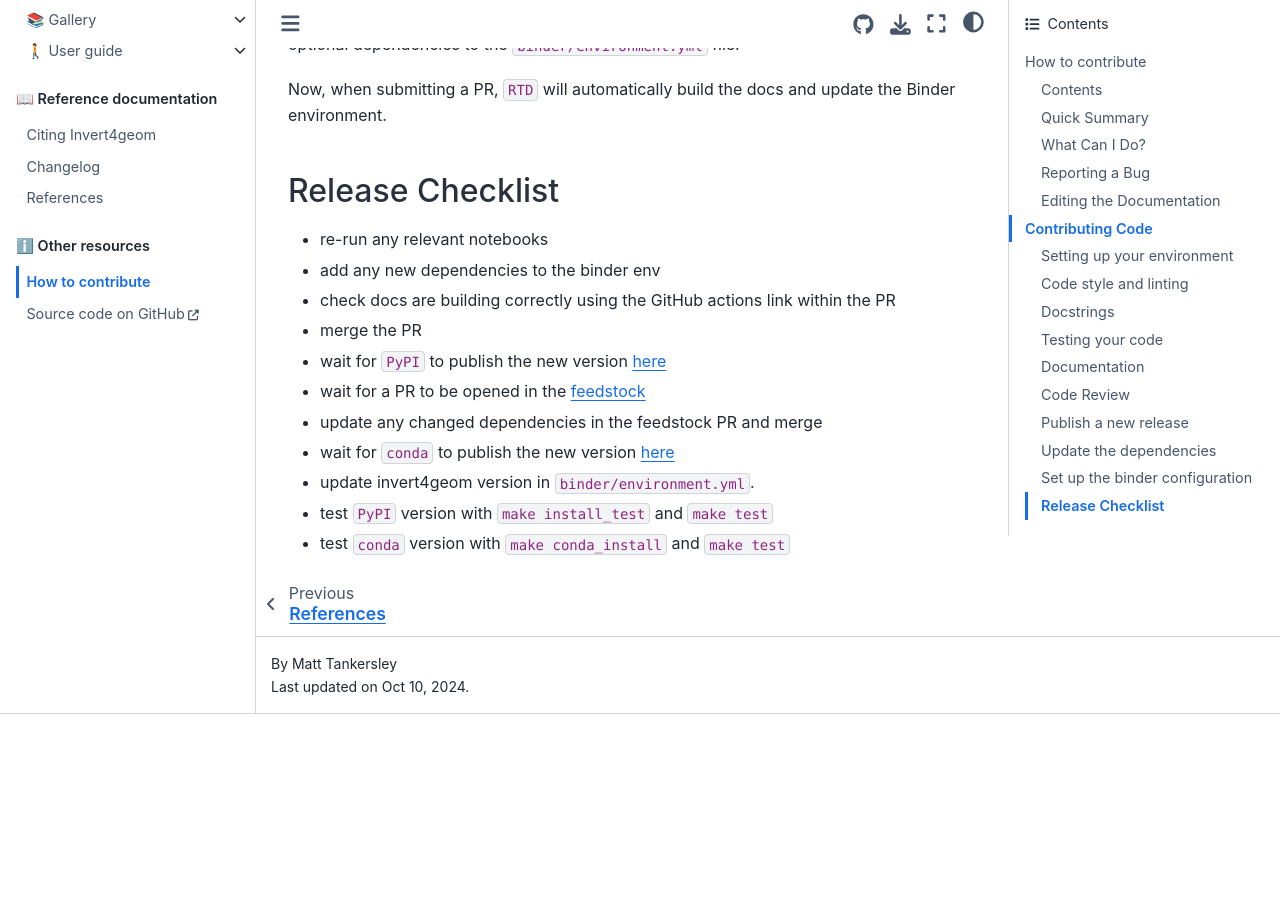
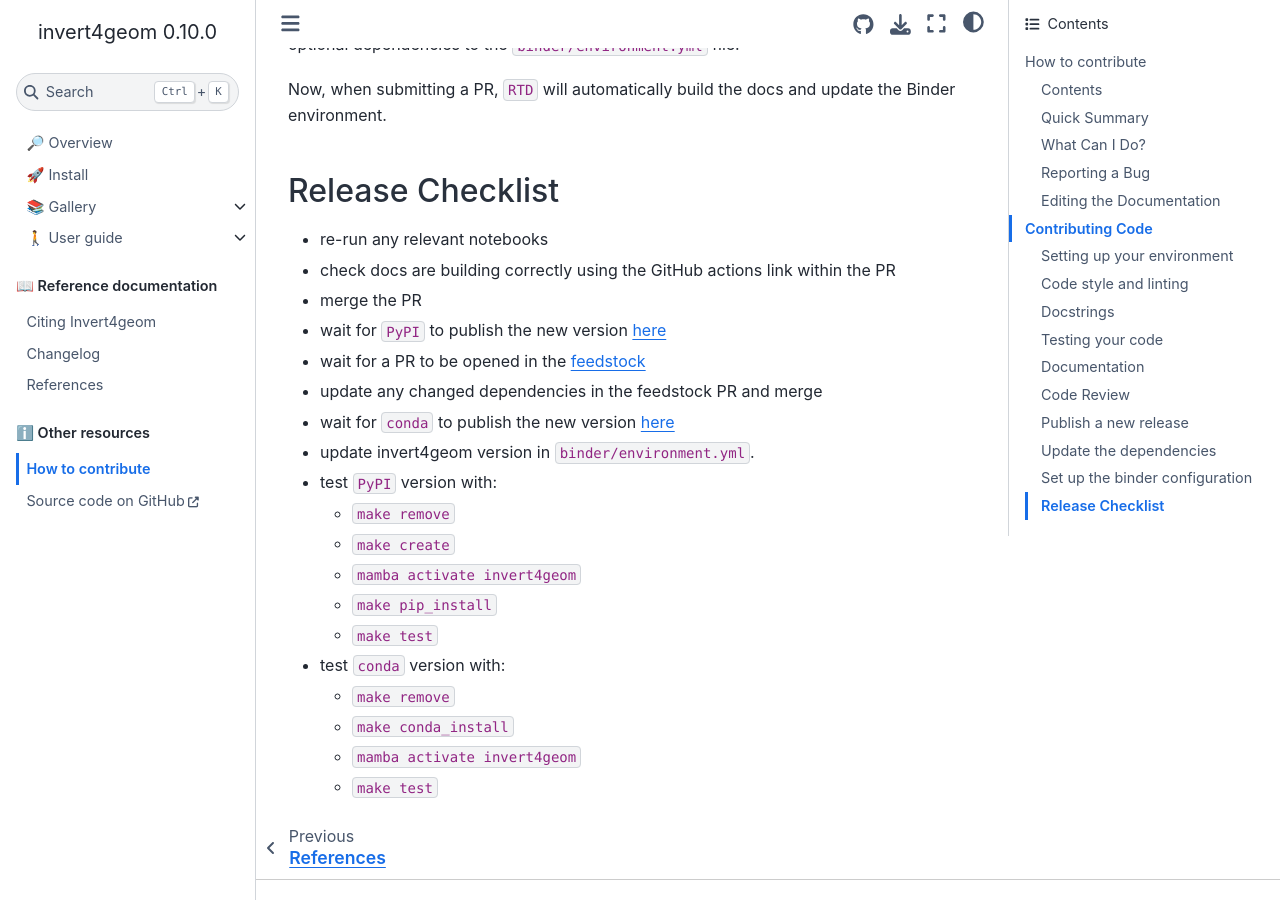
Before and after one commit to mdtanker/invert4geom, a Sphinx documentation site: the page built from docs/contributing.md, in a window 1280 px wide and 900 px high, scrolled down 9932 px. Built offline with Sphinx 7.4.7 and the Sphinx Book theme 1.1.4, drawn with Linux system fonts in a browser that asks for light colours; pages that are not in the unit, such as notebooks, are missing from menus; before the commit the page ends 10646 px from its top, so only the background shows below that.

Commit message:
chore: update release checklist and make commands

```diff
--- a/docs/contributing.md
+++ b/docs/contributing.md
@@ -328,7 +328,6 @@
 
 ## Release Checklist
 * re-run any relevant notebooks
-* add any new dependencies to the binder env
 * check docs are building correctly using the GitHub actions link within the PR
 * merge the PR
 * wait for `PyPI` to publish the new version [here](https://pypi.python.org/pypi/invert4geom)
@@ -336,5 +335,14 @@
 * update any changed dependencies in the feedstock PR and merge
 * wait for `conda` to publish the new version [here](https://anaconda.org/conda-forge/invert4geom)
 * update invert4geom version in `binder/environment.yml`.
-* test `PyPI` version with `make install_test` and `make test`
-* test `conda` version with `make conda_install` and `make test`
+* test `PyPI` version with:
+    - `make remove`
+    - `make create`
+    - `mamba activate invert4geom`
+    - `make pip_install`
+    - `make test`
+* test `conda` version with:
+    - `make remove`
+    - `make conda_install`
+    - `mamba activate invert4geom`
+    - `make test`
```
Also changed, not shown: 1 other file.
